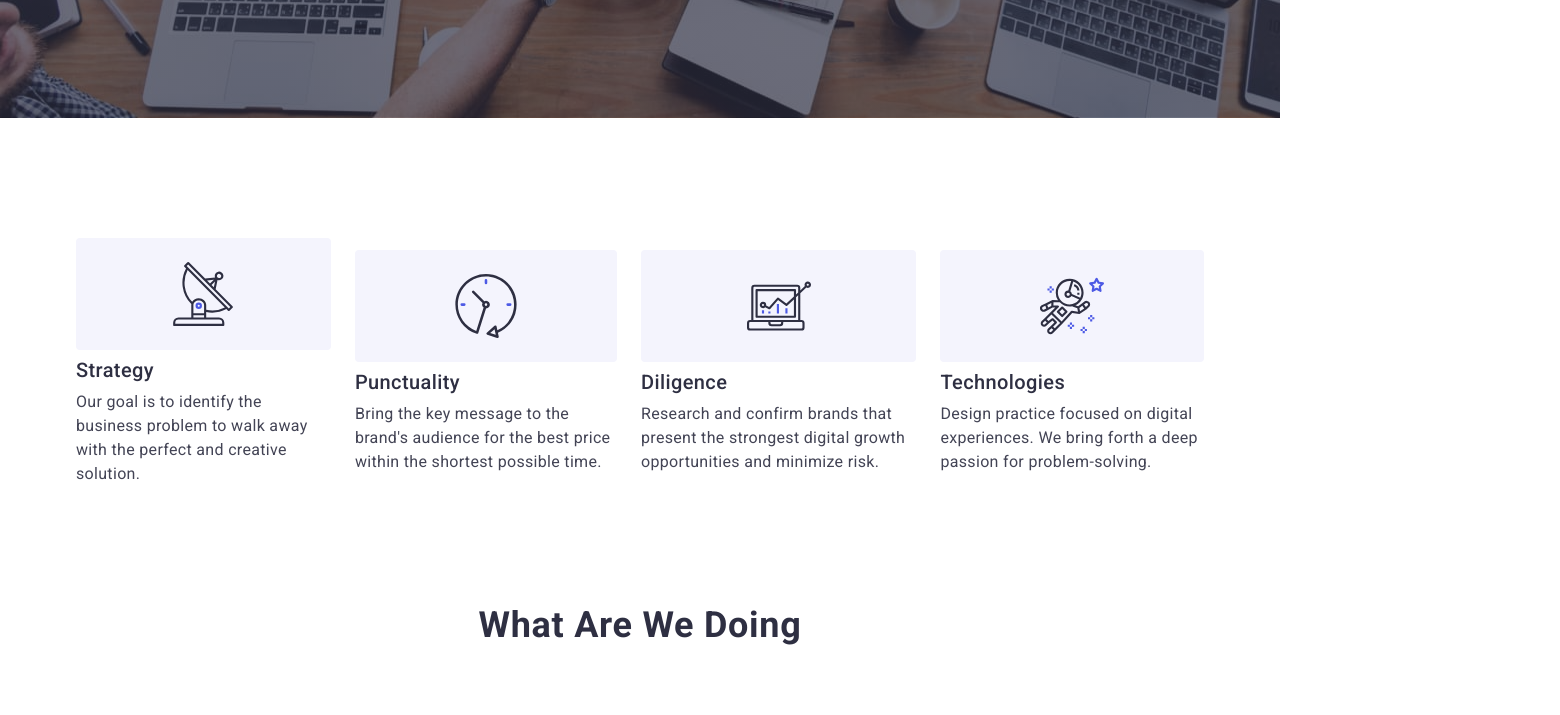
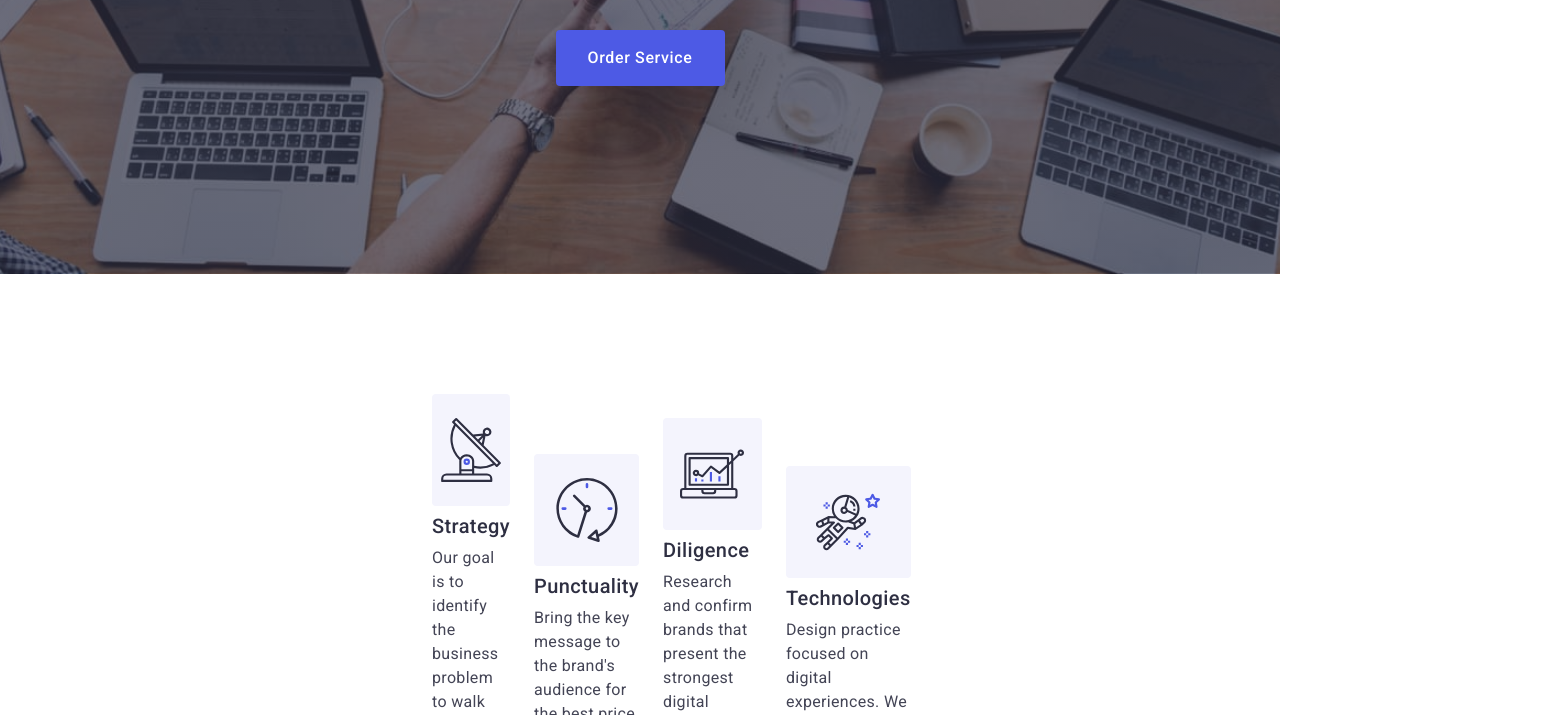
Before and after one commit to Radik92/goit-markup-hw-07, a plain HTML site: page index.html in a window 1280 px wide. Shown: the part 555-1270 px from the top of the page, 1560 px wide, since content can reach past the window. Drawn offline with nearby package versions, Linux system fonts and the light colour scheme.

Commit message:
Update styles.css

```diff
--- a/css/styles.css
+++ b/css/styles.css
@@ -40,11 +40,10 @@ a {
 }
 
 .container {
-  width: 1158px;
-  margin-left: auto;
-  margin-right: auto;
-  padding: 0 15px;
-  padding-right: 15px;
+  min-width: 320px;
+  max-width: 448px;
+  padding: 0 16px;
+  margin: 0 auto;
 }
 
 /*  */
@@ -420,8 +419,8 @@ a {
 .button-filter-control {
   padding: 12px 24px;
 
-  transition: color var(--transition-dur-and-func), background-color var(--transition-dur-and-func), border-color var(--transition-dur-and-func),
-    box-shadow var(--transition-dur-and-func);
+  transition: color var(--transition-dur-and-func), background-color var(--transition-dur-and-func),
+    border-color var(--transition-dur-and-func), box-shadow var(--transition-dur-and-func);
   font-family: 'Roboto', sans-serif;
   font-weight: 500;
   font-size: 16px;
@@ -441,7 +440,8 @@ a {
   color: var(--white-txt-color);
   background-color: var(--active-color);
   border: 1px solid transparent;
-  box-shadow: 0px 2px 2px 0px rgba(0, 0, 0, 0.12), 0px 2px 1px 0px rgba(0, 0, 0, 0.08), 0px 3px 1px 0px rgba(0, 0, 0, 0.1);
+  box-shadow: 0px 2px 2px 0px rgba(0, 0, 0, 0.12), 0px 2px 1px 0px rgba(0, 0, 0, 0.08),
+    0px 3px 1px 0px rgba(0, 0, 0, 0.1);
 }
 
 /* Project Card */
```
